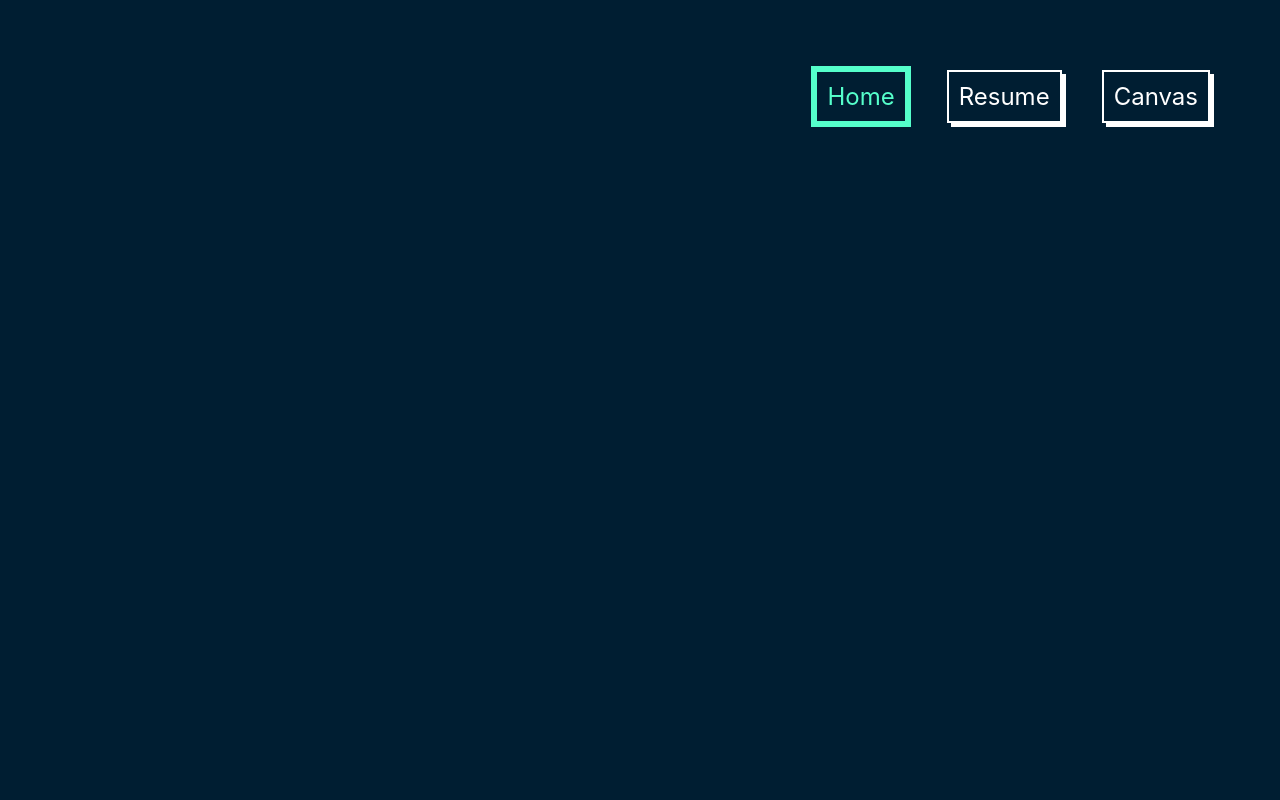
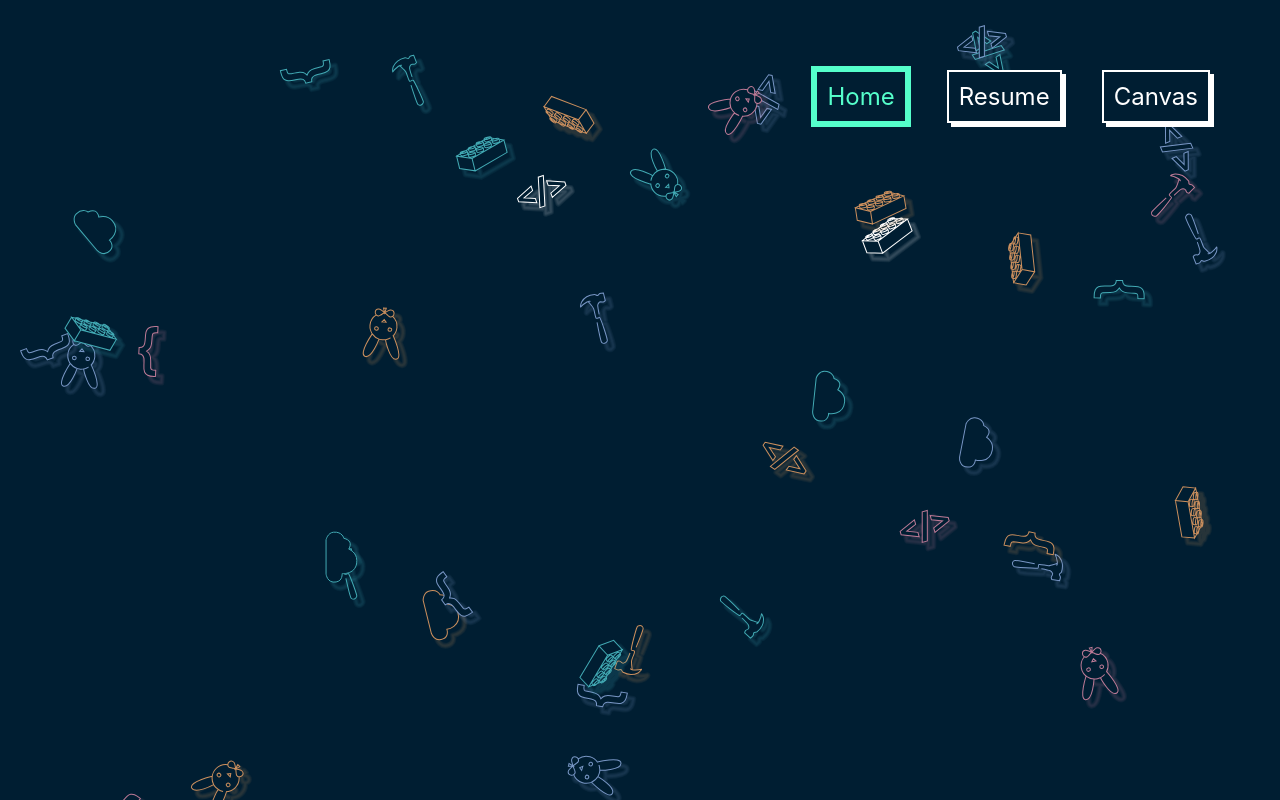
Before and after one commit to namfal/portfolio, a Vue app: page / in a window 1280 px wide. Built offline with nearby package versions, Linux system fonts and the light colour scheme.

Commit message:
added the canvas component to home

```diff
--- a/src/views/Home.vue
+++ b/src/views/Home.vue
@@ -1,11 +1,17 @@
 <template>
 	<div class="container">
+		<Canvas></Canvas>
 	</div>
 </template>
 
 <script>
+import Canvas from '../components/Canvas'
+
 export default {
-	name: "Home"
+	name: "Home",
+	components: {
+		Canvas
+	}
 }
 </script>
 
```
